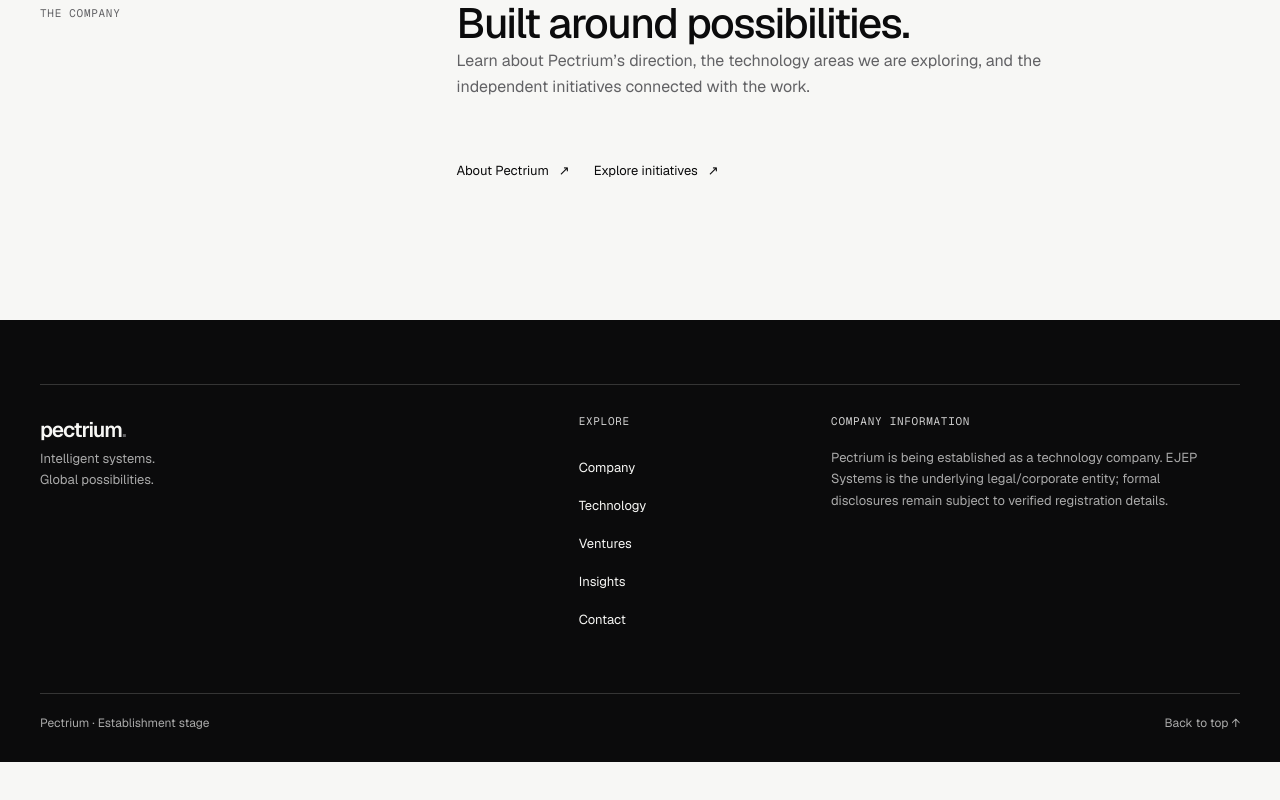
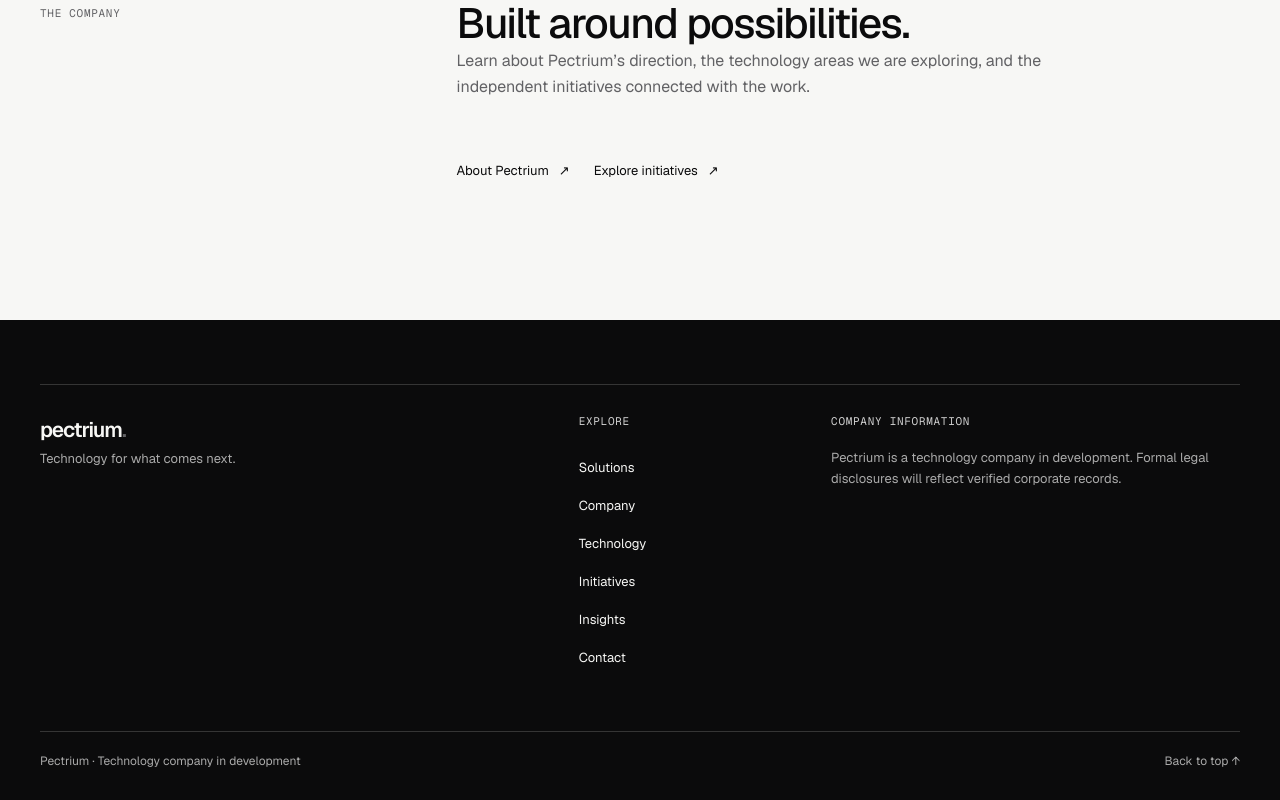
Before and after one commit to ejepsystems/ejepsystems, a Next.js app in the folder apps/web/: page / in a window 1280 px wide. Shown: the part 1580-2380 px from the top of the page. Before the commit the page ends 2342 px from the top, so only its background shows below. Built offline with nearby package versions, Linux system fonts and the light colour scheme.

Commit message:
feat(corporate): align footer navigation and company language

```diff
--- a/apps/web/components/site-footer.tsx
+++ b/apps/web/components/site-footer.tsx
@@ -1,7 +1,7 @@
 import Link from "next/link";
-const links=[{href:"/company",label:"Company"},{href:"/technology",label:"Technology"},{href:"/ventures",label:"Ventures"},{href:"/insights",label:"Insights"},{href:"/contact",label:"Contact"}];
+const links=[{href:"/solutions",label:"Solutions"},{href:"/company",label:"Company"},{href:"/technology",label:"Technology"},{href:"/ventures",label:"Initiatives"},{href:"/insights",label:"Insights"},{href:"/contact",label:"Contact"}];
 export function SiteFooter(){return <footer className="site-footer"><div className="shell footer-grid">
- <div className="footer-brand"><Link className="wordmark" href="/">pectrium<span aria-hidden="true">.</span></Link><p className="footer-note">Intelligent systems.<br/>Global possibilities.</p></div>
+ <div className="footer-brand"><Link className="wordmark" href="/">pectrium<span aria-hidden="true">.</span></Link><p className="footer-note">Technology for what comes next.</p></div>
  <nav aria-label="Footer navigation" className="footer-nav"><p className="footer-label">Explore</p>{links.map(l=><Link key={l.href} href={l.href}>{l.label}</Link>)}</nav>
- <div><p className="footer-label">Company information</p><p className="footer-note">Pectrium is being established as a technology company. EJEP Systems is the underlying legal/corporate entity; formal disclosures remain subject to verified registration details.</p></div>
- </div><div className="shell footer-bottom"><span>Pectrium · Establishment stage</span><a href="#main">Back to top ↑</a></div></footer>}
+ <div><p className="footer-label">Company information</p><p className="footer-note">Pectrium is a technology company in development. Formal legal disclosures will reflect verified corporate records.</p></div>
+ </div><div className="shell footer-bottom"><span>Pectrium · Technology company in development</span><a href="#main">Back to top ↑</a></div></footer>}
```
